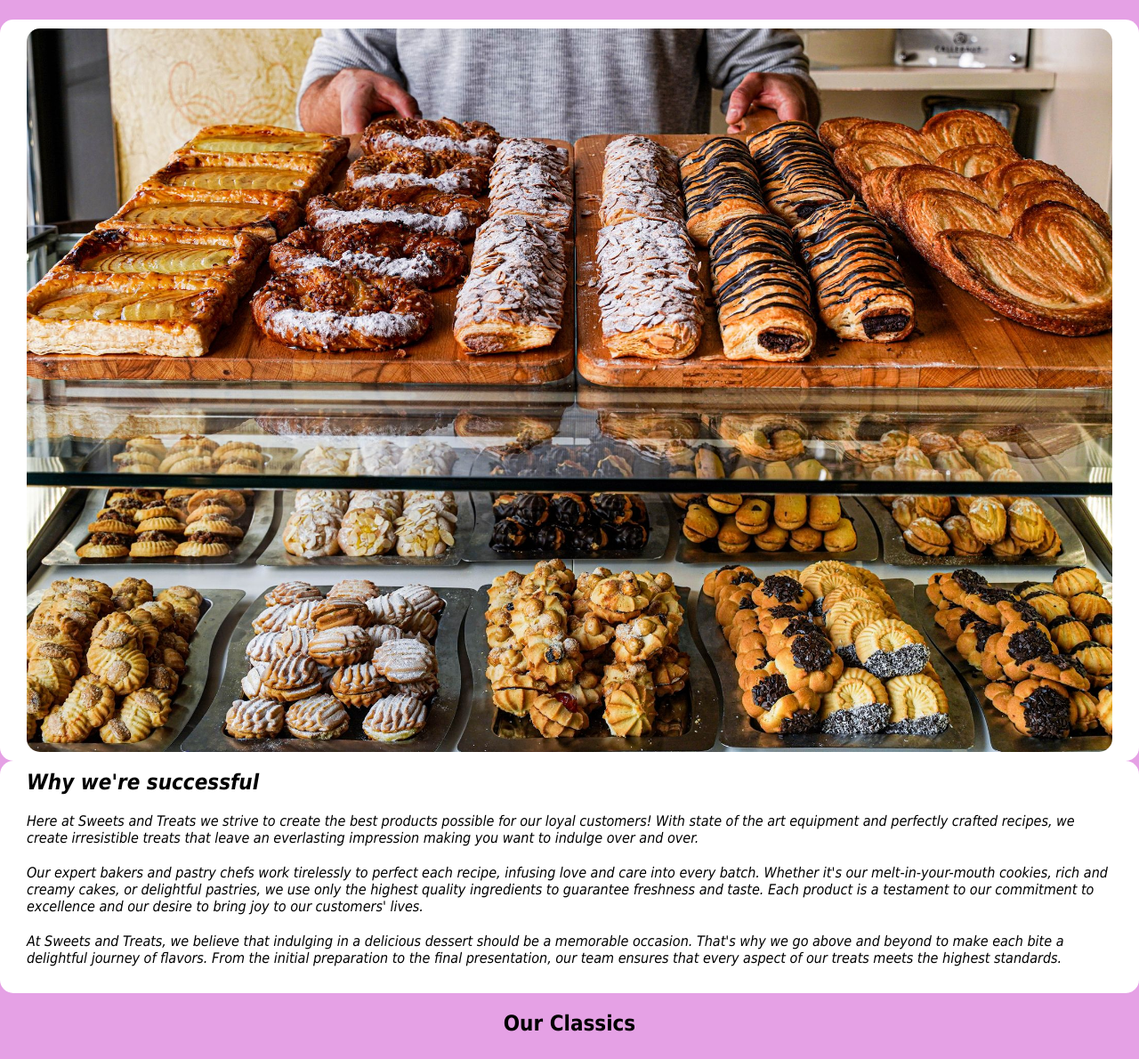
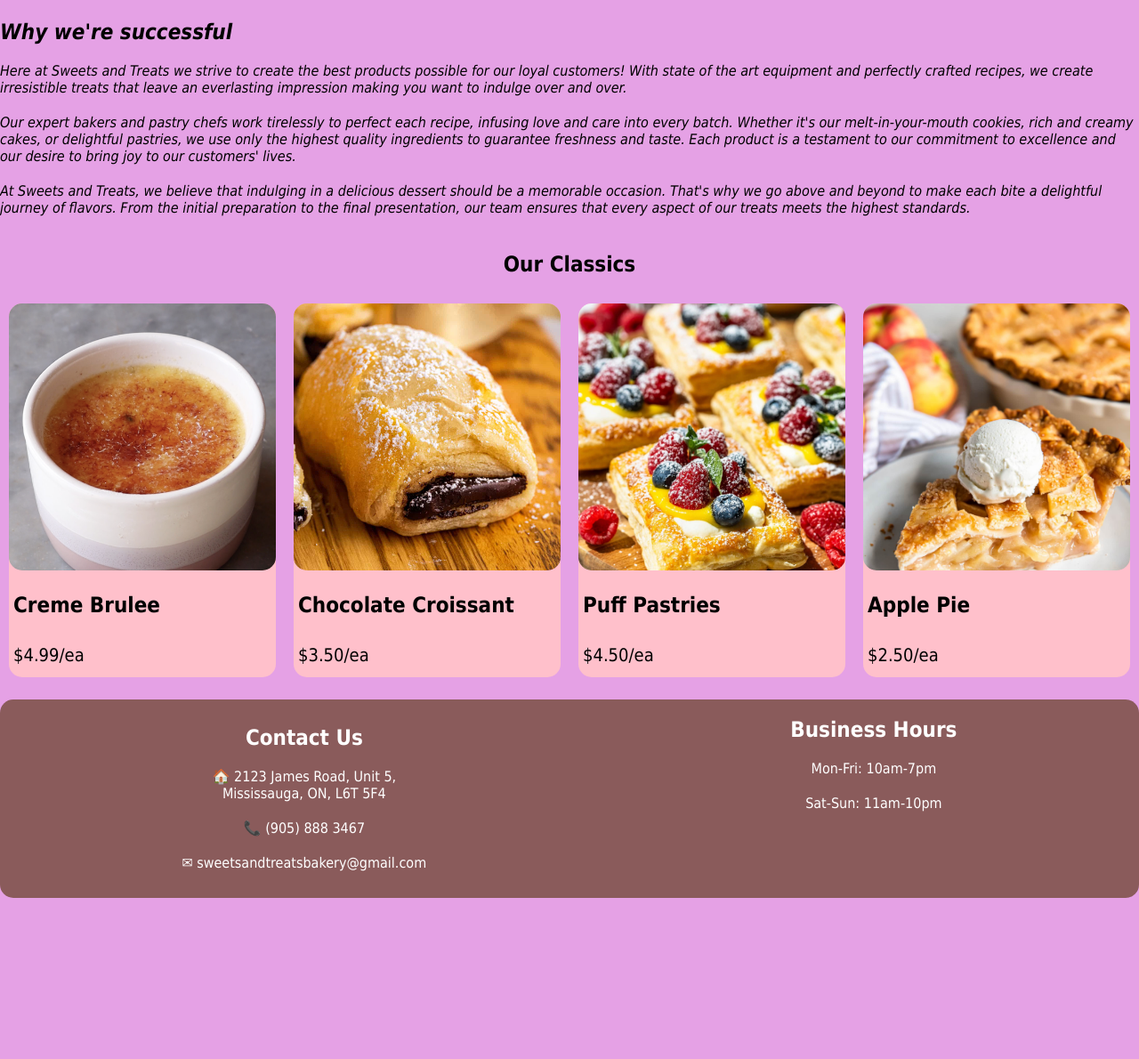
Before and after one commit to rehma02/Sweets-and-Treats-Bakery-Landing-Page, a plain HTML site: page index.html in a window 1280 px wide. Shown: the part 650-1840 px from the top of the page at 89% size. After the commit the page ends 1659 px from the top, so only its background shows below. Drawn offline with Linux system fonts and the light colour scheme.

Commit message:
Update index.html

```diff
--- a/index.html
+++ b/index.html
@@ -23,12 +23,10 @@
                 Bakery</h1>
         </div>
         <h2 class='story'>Our Story</h2>
+        <section>
             <div class="container">
                 <div class="row">
-                <div class="col-6">
-                    <img src="baked_goods.jpg" width="300" height="200" class="bakery-img">
-                </div>
-                <div class="col-6 text-container">
+                    <div class="about text-container">
                         <h4 class="section-title">Why we're successful</h4>
                         <p>Here at Sweets and Treats we strive to create the best products possible for our loyal customers! With state of the art
                            equipment and perfectly crafted recipes, we create irresistible treats that leave an everlasting impression making you want
@@ -46,7 +44,7 @@
                         </p>
                     </div>
                 </div>
-        </div>
+        </section>
         <h2 style="text-align: center;">Our Classics</h2>
         <section class="items-container">
             <div class="card">
@@ -74,13 +72,13 @@
             <div class="contact-container">
                 <div class="contact-row">
                     <div class="contact-info">
-                        <h2 class="contact-heading">Contact Us</h2>
-                        <p>&#127968; 2123 James Road, Unit 5,
+                        <h2 align="center" class="contact-heading">Contact Us</h2>
+                        <p align="center">&#127968; 2123 James Road, Unit 5,
                             <br>
                         Mississauga, ON, L6T 5F4
                         </p>
-                        <p>&#128222; (905) 888 3467</p>
-                        <p>&#9993; sweetsandtreatsbakery@gmail.com</p>
+                        <p align="center">&#128222; (905) 888 3467</p>
+                        <p align="center">&#9993; sweetsandtreatsbakery@gmail.com</p>
                     </div>
                     <div class="business-hours">
                         <h2 class="hours-heading">Business Hours</h2>
```
Lines whose indentation alone changed are shown as unchanged.
